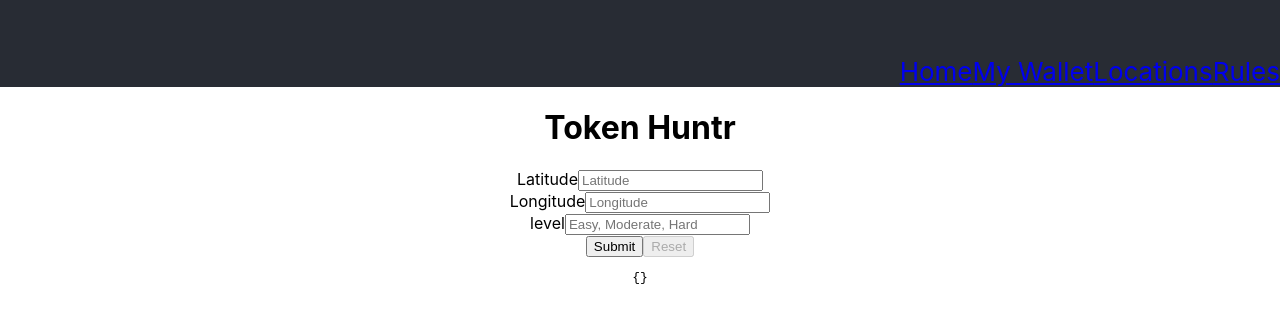
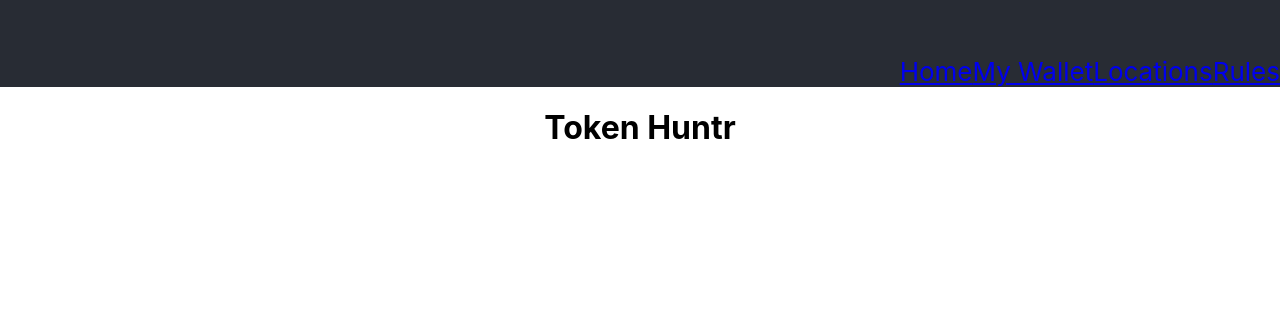
Before and after one commit to Job85/token_huntr, a React (Create React App) app in the folder token-huntr-app/: page /locations/create in a window 1280 px wide. Shown: the part 113-436 px from the top of the page. Built offline with nearby package versions, Linux system fonts and the light colour scheme.

Commit message:
revereted to original form

```diff
--- a/token-huntr-app/src/App.js
+++ b/token-huntr-app/src/App.js
@@ -7,7 +7,7 @@ import Register from './components/Register';
 import Login from './components/Login'
 import Home from './components/Home'
 import LocationList from './components/LocationList';
-import LocationForm from './components/LocationForm';
+// import LocationForm from './components/LocationForm';
 import './App.css';
 
 
@@ -57,7 +57,7 @@ const App = () => {
           <Route path='/locations' element={<LocationList
             user={user}
             authenticated={authenticated} />} />
-          <Route path='/locations/create' element={<LocationForm />} />
+          {/* <Route path='/locations/create' element={<LocationForm />} /> */}
         </Routes>
       </div>
     </div>
--- a/token-huntr-app/src/components/LocationForm.jsx
+++ b/token-huntr-app/src/components/LocationForm.jsx
@@ -1,74 +1,49 @@
-import axios from 'axios';
-import React from 'react';
-import { useParams } from 'react-router-dom';
-import { Form, Field } from 'react-final-form'
+import React, { useReducer } from 'react';
+import LocationReducer from '../store/reducers/LocationReducer';
 
-const onSubmit = async values => {
-    let { userId } = useParams()
-    await axios.post(`http://localhost:3001/api/location/create_cache/${userId}`)
+
+const LocationForm = (props) => {
+    console.log(props)
+    return (
+        <div className='local-form'>
+            <h2>Add a New Geocache</h2>
+            <h4>Fill out form below!</h4>
+            <form onSubmit={props.handleSubmit}>
+                <ul>
+                    <ul>
+                        <label>Latitude:</label>
+                        <input type='text'
+                            placeholder={'Latitude'}
+                            name='newLocation'
+                            // value={props.newLocation.latitude}
+                            onChange={props.handleChange}
+                        />
+                    </ul>
+                    <ul>
+                        <label>Longitude:</label>
+                        <input type='text'
+                            placeholder={'Longitude'}
+                            name='newLocation'
+                            value={props.newLocation.longitude}
+                            onChange={props.handleChange}
+                        />
+                    </ul>
+                    <ul>
+                        <label>Level:</label>
+                        <input type='text'
+                            placeholder={'Level'}
+                            name='newLocation'
+                            value={props.newLocation.level}
+                            onChange={props.handleChange}
+                        />
+                    </ul>
+                    <button type='submit' onClick={props.handleSubmit}>
+                        Add Cache
+                    </button>
+                </ul>
+            </form>
+        </div>
+    )
 }
 
-const required = value => (value ? undefined : 'Required');
-
-const CacheForm = () => (
-    < div >
-        <Form
-            onSubmit={onSubmit}
-            render={({ handleSubmit, reset, submitting, pristine, values }) => (
-                <form onSubmit={handleSubmit}>
-                    <Field
-                        name='latitude'
-                        validate={required}
-                    >
-                        {({ input, meta }) => (
-                            <div>
-                                <label>Latitude</label>
-                                <input {...input} type='text' placeholder='Latitude' />
-                                {meta.error && meta.touched && <span>{meta.error}</span>}
-                            </div>
-                        )}
-                    </Field>
-                    <Field
-                        name='longitude'
-                        validate={required}
-                    >
-                        {({ input, meta }) => (
-                            <div>
-                                <label>Longitude</label>
-                                <input {...input} type='text' placeholder='Longitude' />
-                                {meta.error && meta.touched && <span>{meta.error}</span>}
-                            </div>
-                        )}
-                    </Field>
-                    <Field
-                        name="level"
-                        validate={required}
-                    >
-                        {({ input, meta }) => (
-                            <div>
-                                <label>level</label>
-                                <input {...input} type="text" placeholder='Easy, Moderate, Hard' />
-                                {meta.error && meta.touched && <span>{meta.error}</span>}
-                            </div>
-                        )}
-                    </Field>
-                    <div className="buttons">
-                        <button type="submit" disabled={submitting}>
-                            Submit
-                        </button>
-                        <button
-                            type="button"
-                            onClick={reset}
-                            disabled={submitting || pristine}
-                        >
-                            Reset
-                        </button>
-                    </div>
-                    <pre>{JSON.stringify(values, 0, 2)}</pre>
-                </form>
-            )}
-        />
-    </div >
-)
-
-export default CacheForm
+export default LocationForm
```
